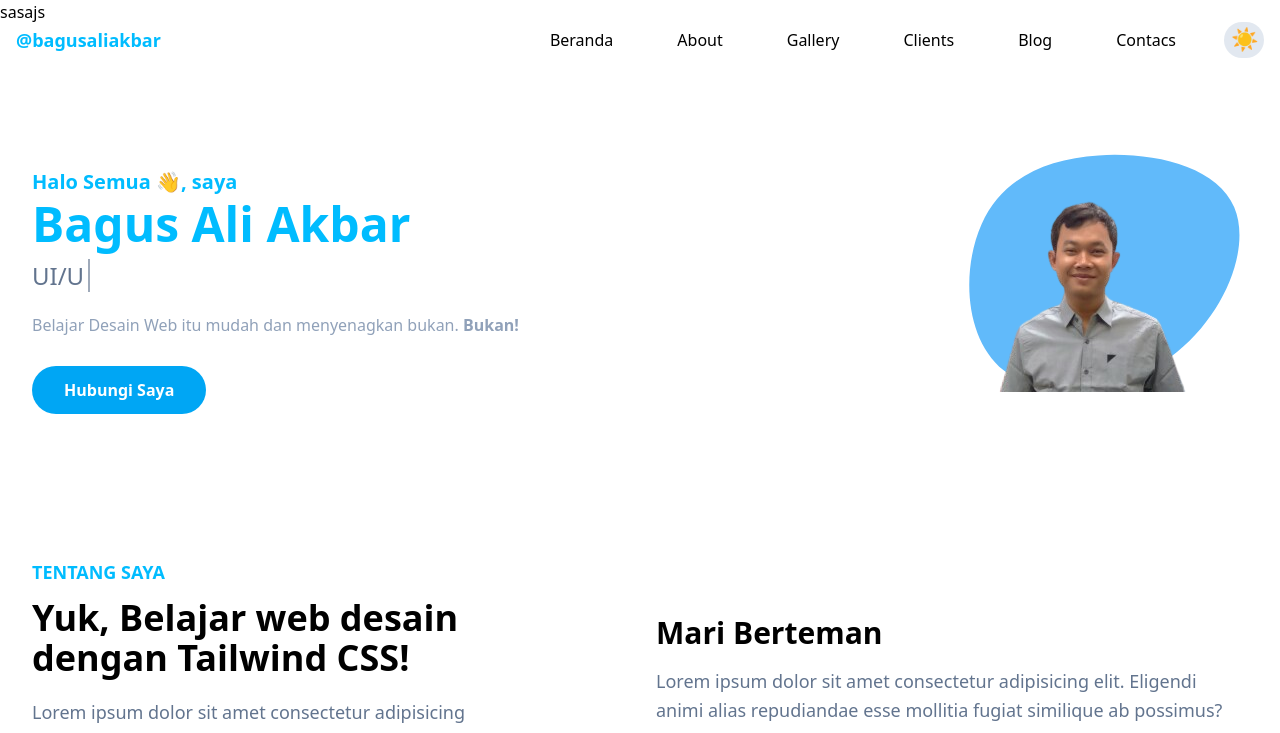
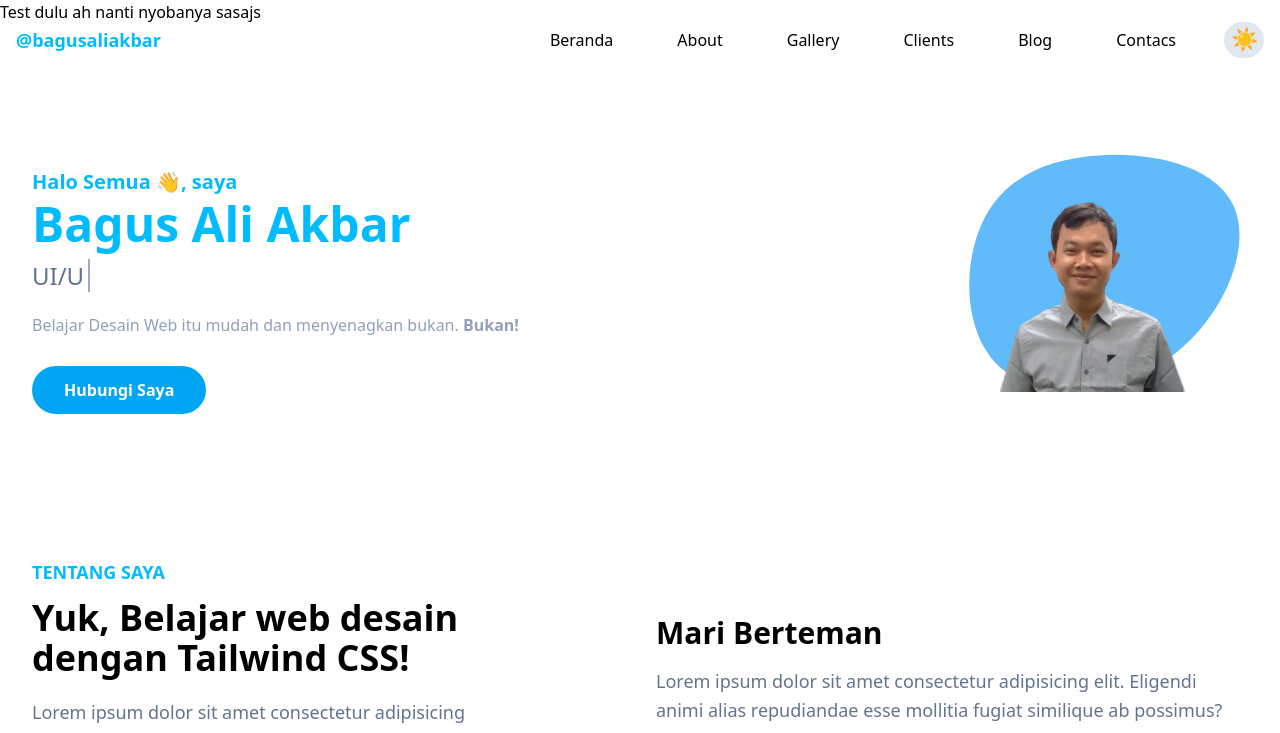
Before and after one commit to BagzAlz/portofolio_bagusaliakbar_d1a2500xx, a website: page index.html in a window 1280 px wide. Shown: the top 733 px of the page. Drawn offline with nearby package versions, Linux system fonts and the light colour scheme.

Commit message:
Commit kedua ini mah nyoba dulu

```diff
--- a/index.html
+++ b/index.html
@@ -15,6 +15,7 @@
     </div>
     <!-- END PRELOADER -->
     <!-- Header Start  -->
+     Test dulu ah nanti nyobanya
     <header class="absolute top-0 left-0 w-full flex items-center z-10">
         <div class="container">
             <div class="flex items-center justify-between relative">
```
